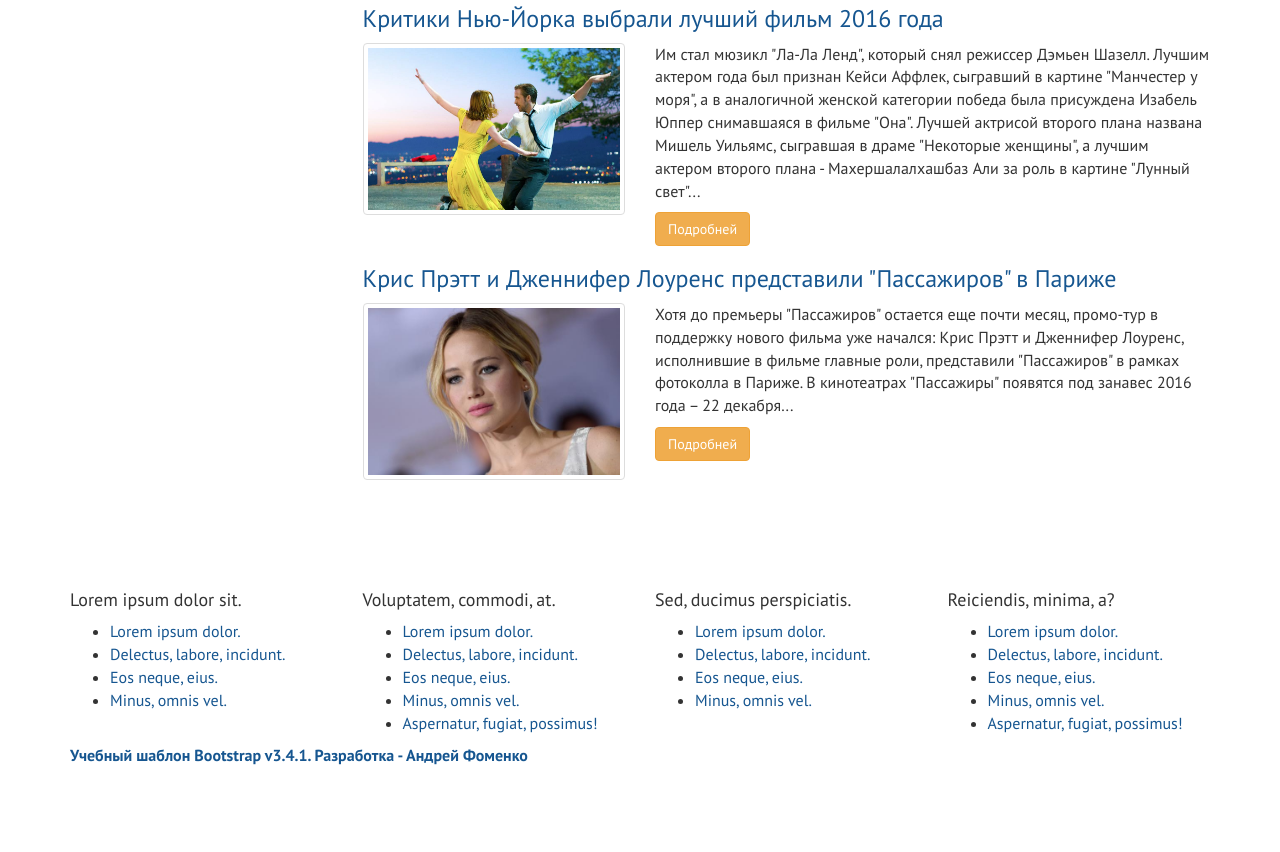
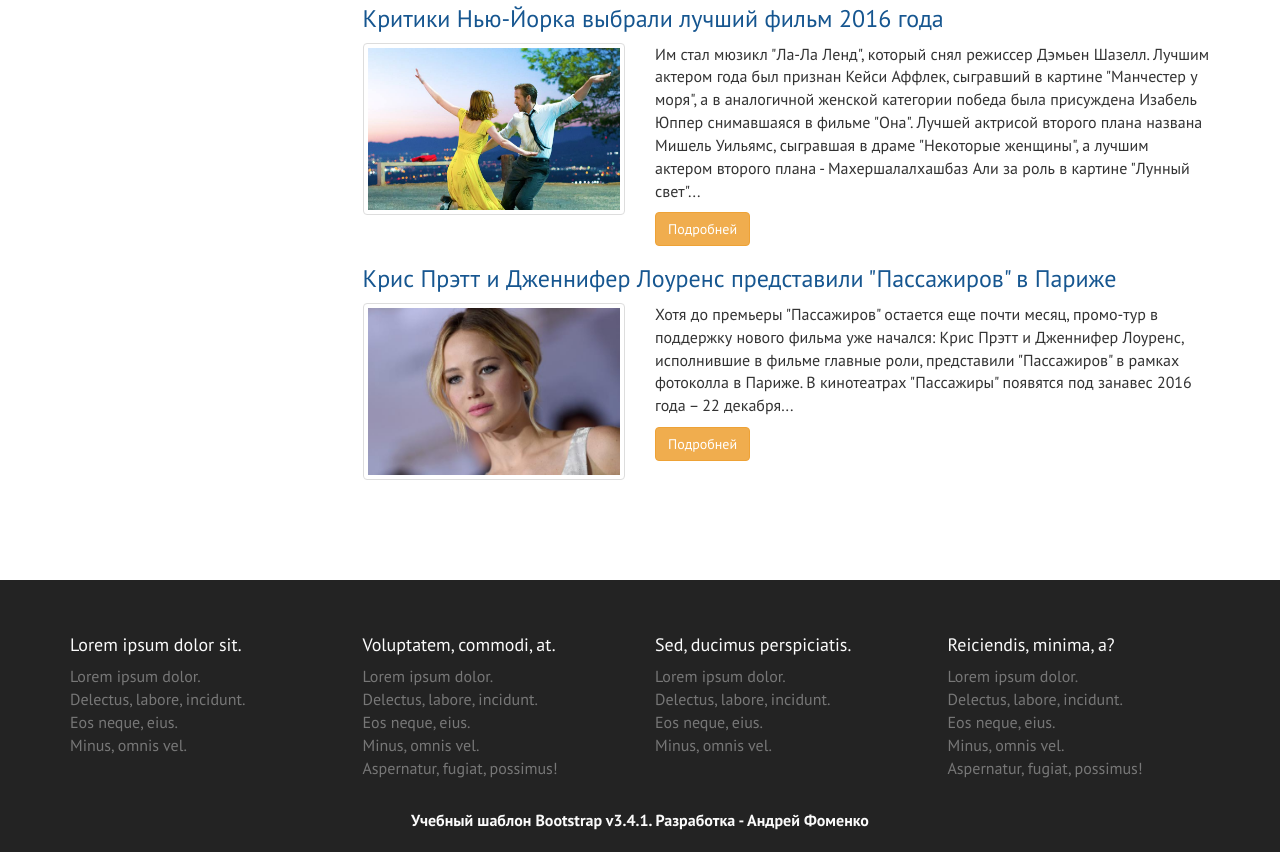
Before and after one commit to mgmoldova/kinozal-project, a website: page index.html in a window 1280 px wide. Shown: the part 3338-4190 px from the top of the page. Before the commit the page ends 4105 px from the top, so only its background shows below. Drawn offline with Linux system fonts and the light colour scheme.

Commit message:
footer style

```diff
--- a/assets/scss/_footer.scss
+++ b/assets/scss/_footer.scss
@@ -0,0 +1,22 @@
+.footer {
+    padding-top: 45px;
+    color: #fbfbfb;
+    background-color: $color-dark;
+
+    ul {
+        padding: 0;
+        list-style: none;
+    }
+
+    a {
+        color: #777777;
+    }
+
+    &-fifth {
+        margin: 20px 0;
+        text-align: center;
+        a {
+            color: #fbfbfb;
+        }
+    }
+}
```
Also changed, not shown: assets/css/style.css.
